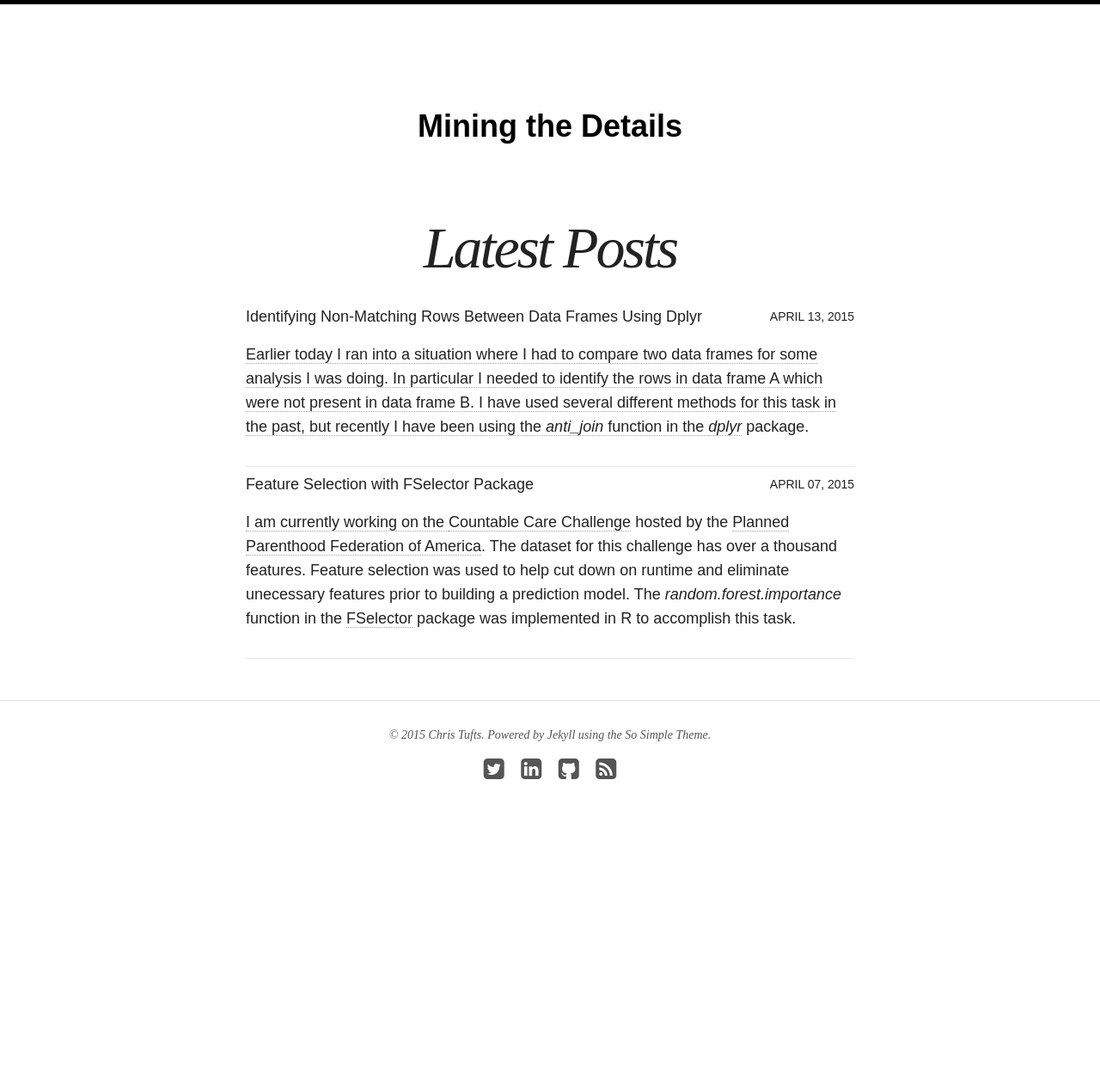
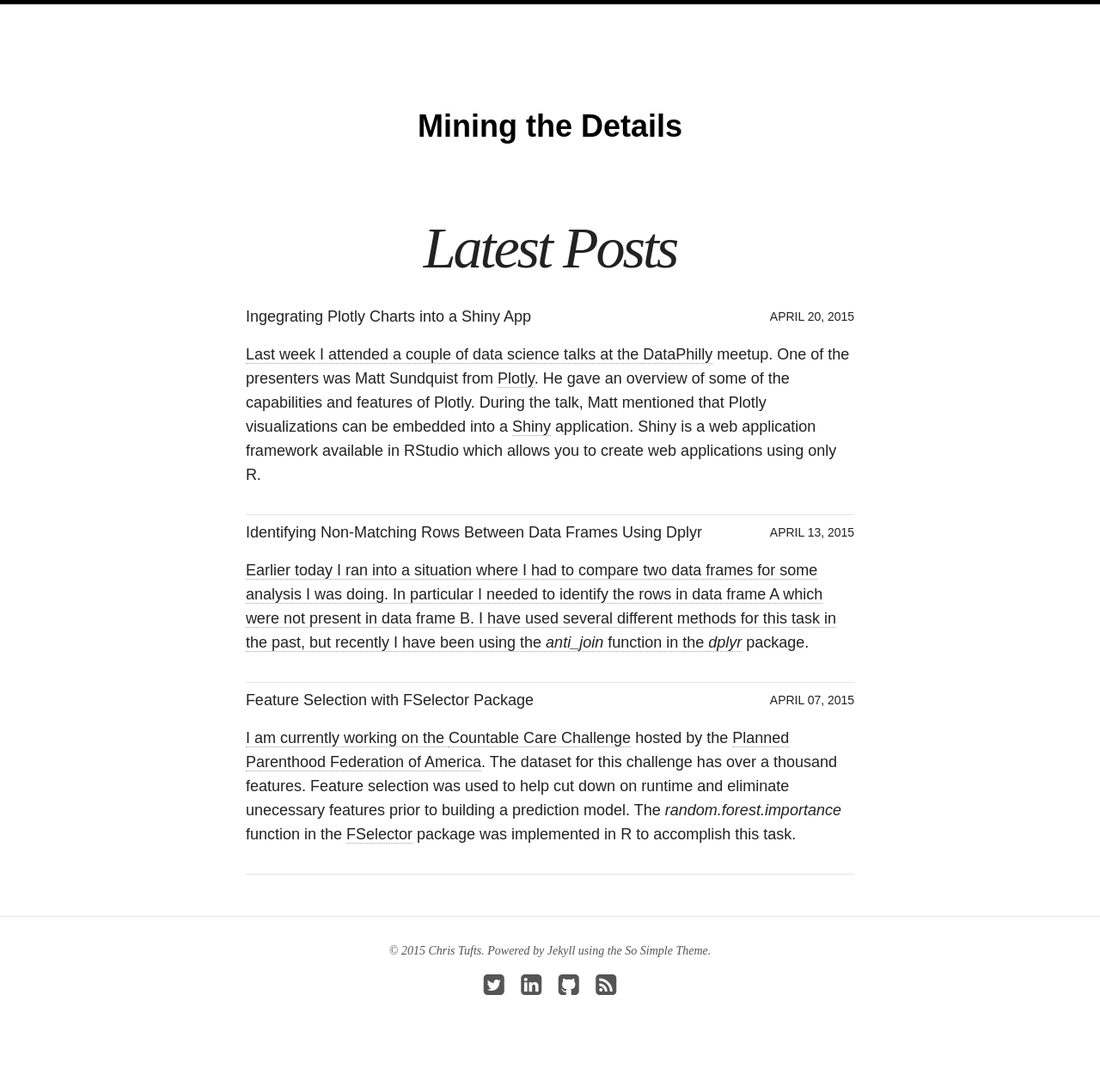
Before and after one commit to ctufts/ctufts.github.io, a Jekyll site: the page built from index.html, in a window 1280 px wide. Shown: the whole page at 86% size. Built offline with Jekyll 4.4.1, drawn with Linux system fonts in a browser that asks for light colours; nearby versions of some CDN libraries; before the commit the page ends 1006 px from its top, so only the background shows below that.

Commit message:
added plotly/shiny post
post not complete

```diff
--- a/_config.yml
+++ b/_config.yml
@@ -5,8 +5,8 @@
 description:
 logo:
 search: true
-#url: http://localhost:4000
-url: http://miningthedetails.com
+url: http://localhost:4000
+#url: http://miningthedetails.com
 
 # Jekyll configuration
 
--- /dev/null
+++ b/_posts/blog/2015-04-20-PlotlyIntegrationInShiny.md
@@ -0,0 +1,43 @@
+---
+layout: post
+author: Chris_Tufts
+share:  true
+title: "Ingegrating Plotly Charts into a Shiny App"
+modified:
+categories: blog
+excerpt:
+tags: []
+image:
+  feature:
+date: 2015-04-20 ##T19:39:55-04:00
+---
+
+Last week I attended a couple of data science talks at the [DataPhilly](http://www.meetup.com/DataPhilly/) meetup.  One of the presenters was Matt Sundquist from [Plotly](https://plot.ly/api/).  He gave an overview of some of the capabilities and features of Plotly.  During the talk, Matt mentioned that Plotly visualizations can be embedded into a [Shiny](http://shiny.rstudio.com/) application.  Shiny is a web application framework available in RStudio which allows you to create web applications using only R.
+
+A while back I made a Shiny app to learn about the framework using the [heart disease data set](https://archive.ics.uci.edu/ml/datasets/Heart+Disease) in the UCI repository. The app used K-nearest neighbors to classify if an observation has heart disease present or absent. I decided to alter the app using Plotly graphs in place of the ggplot2 graphs in the original apps.  You can try both apps out at the links below:
+
+* [KNN Heart Disease App](http://miningthedetails.shinyapps.io/knn-dashboard-shiny)
+* [KNN Heart Disease App with Plotly](http://miningthedetails.shinyapps.io/knn-dashboard-shiny-plotly)
+
+The apps contains 4 tabs:
+
+* Classifier - This tab contains slider bar for selection of <i>k</i> and check boxes for features to be included during the classification.  A confusion matrix and the classification error value for the selected parameters is displayed.
+* Visualize Features - This tab allows the user to view the distribution of two features and the two features plotted against one another.
+* Feature Description - Provides a short description of each feature
+* References - Data source references.
+
+The plots present in the <i>Visualize Features</i> ...
+
+
+
+
+
+{% highlight r %}
+
+{% endhighlight %}
+
+
+
+
+[jekyll-gh]: https://github.com/jekyll/jekyll
+[jekyll]:    http://jekyllrb.com
```
